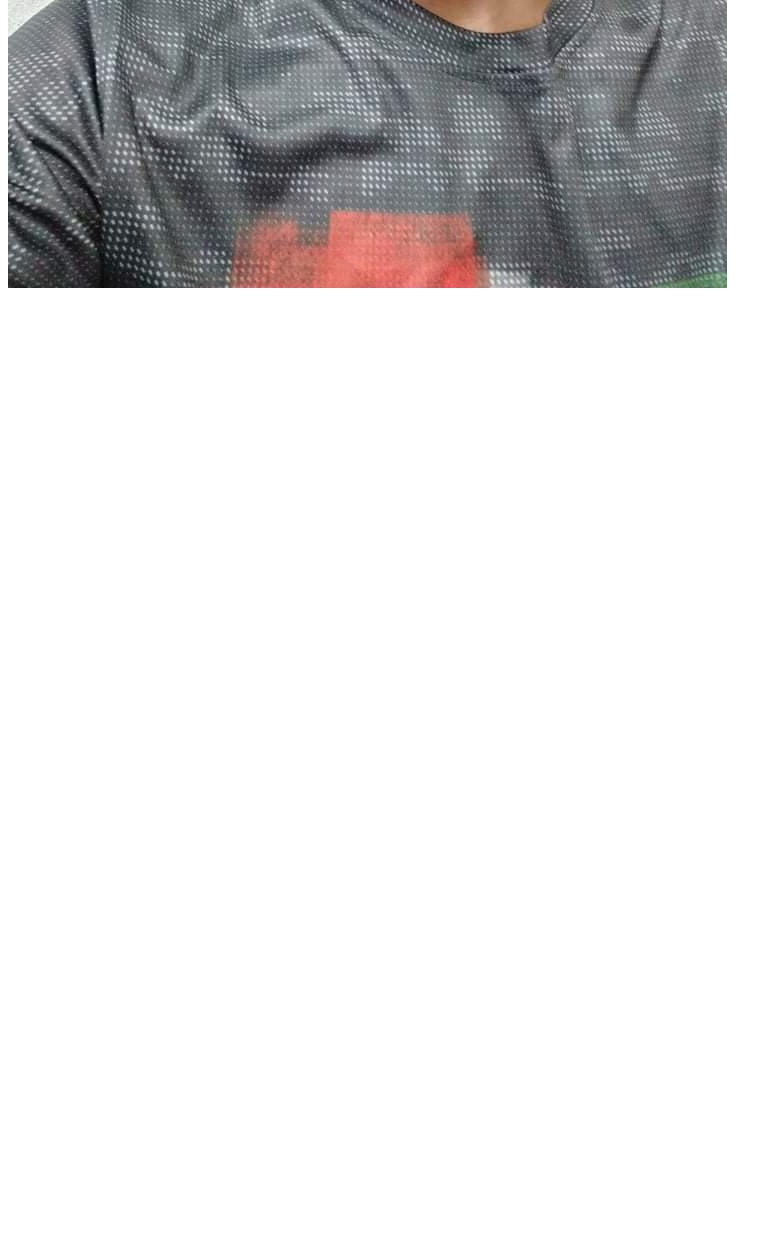
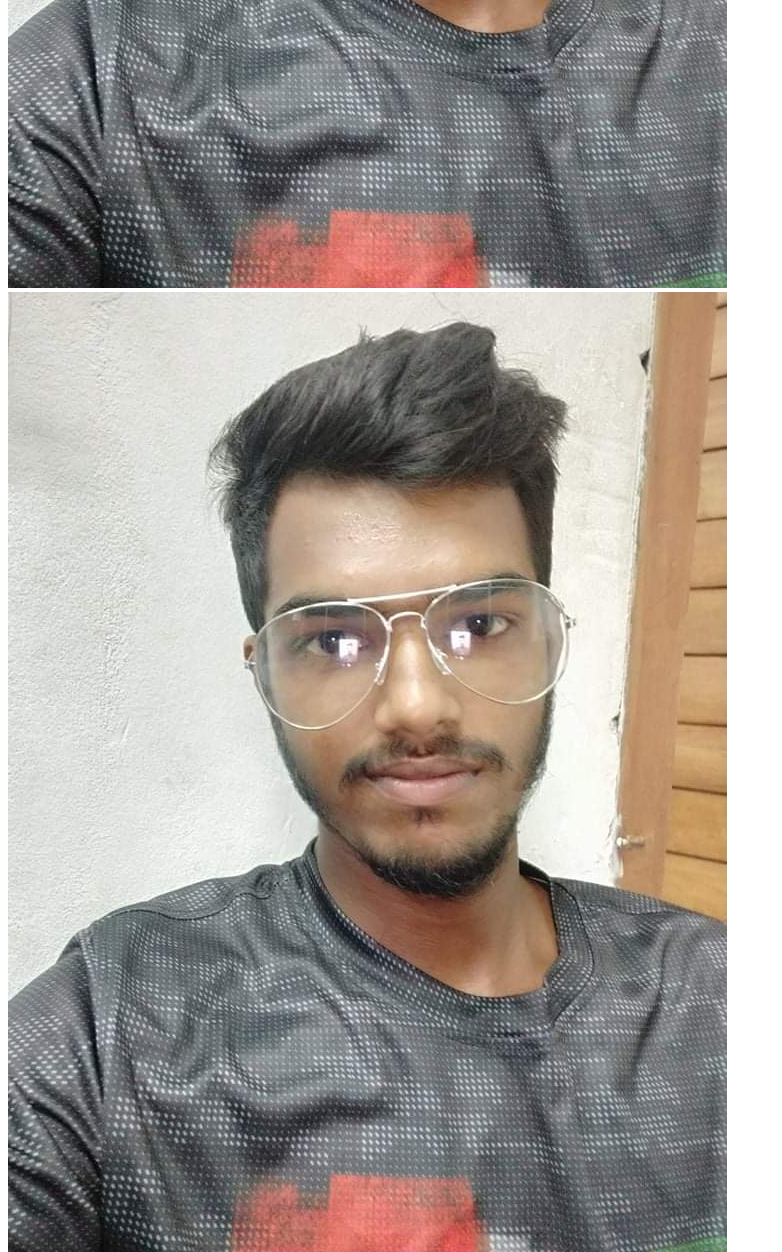
Before and after one commit to MdArefineAhamedJoy/my-fast-repo, a plain HTML site: page index.html in a window 1280 px wide. Shown: the part 804-2056 px from the top of the page, without its empty margins (0-782 px from the left). Before the commit the page ends 1104 px from the top, so only its background shows below. Drawn offline with Linux system fonts and the light colour scheme.

Commit message:
scond img

```diff
--- a/index.html
+++ b/index.html
@@ -11,5 +11,6 @@
     <h1>this 23 fast repositor in year</h1>
     <p>Lorem ipsum, dolor sit amet consectetur adipisicing elit. Dolorem suscipit porro voluptates ex voluptas incidunt officiis nulla sapiente doloribus officia similique possimus earum, odit necessitatibus totam nemo. Laborum, autem cumque!Lorem Lorem ipsum dolor sit amet consectetur adipisicing elit. Doloribus, repellat culpa incidunt rerum quos amet et nulla odio? Alias, magni. </p>
     <img src="/img/1658930253468.jpeg" alt="">
+    <img src="/img/1658930253468.jpeg" alt="">
 </body>
 </html>
```
